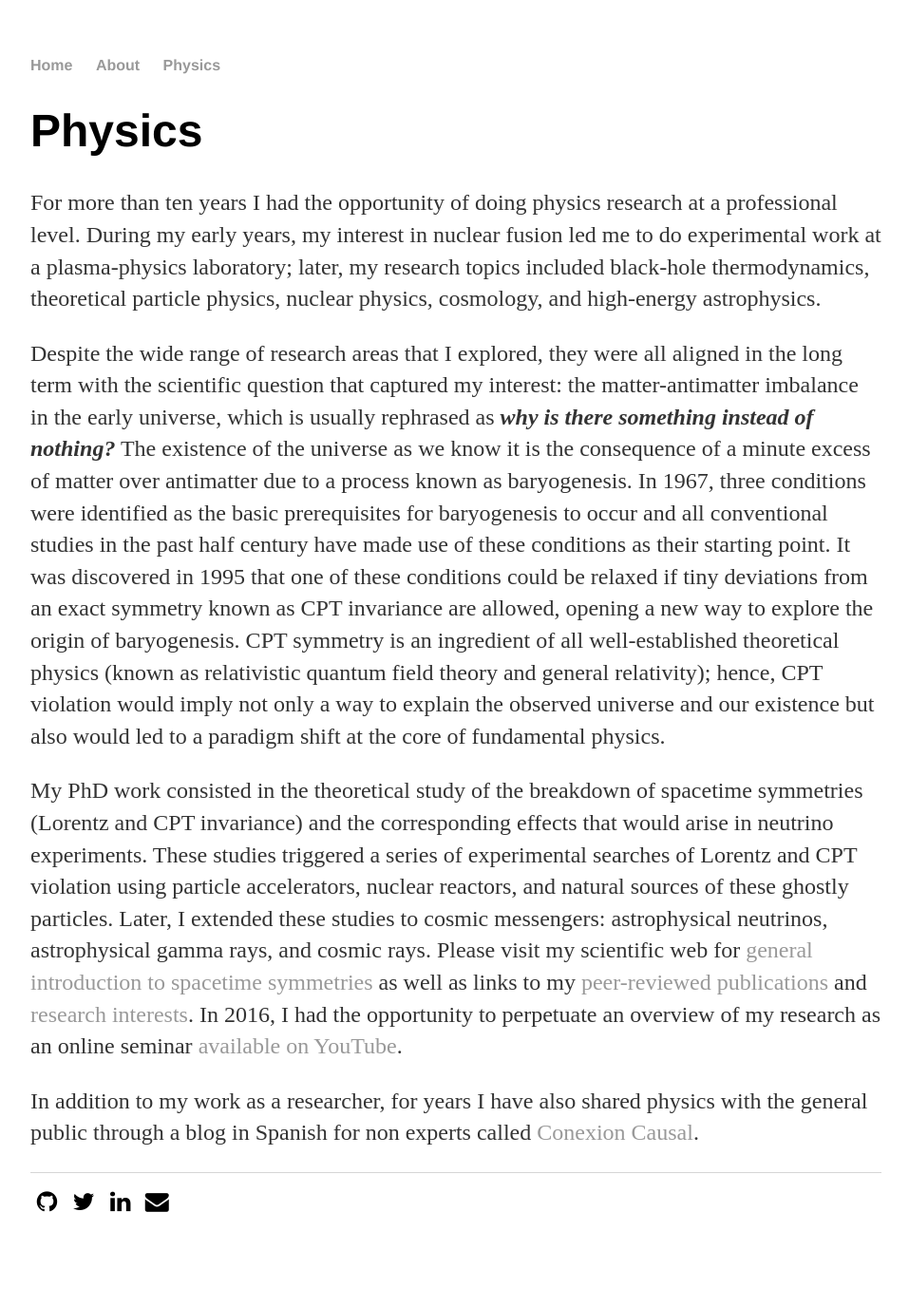
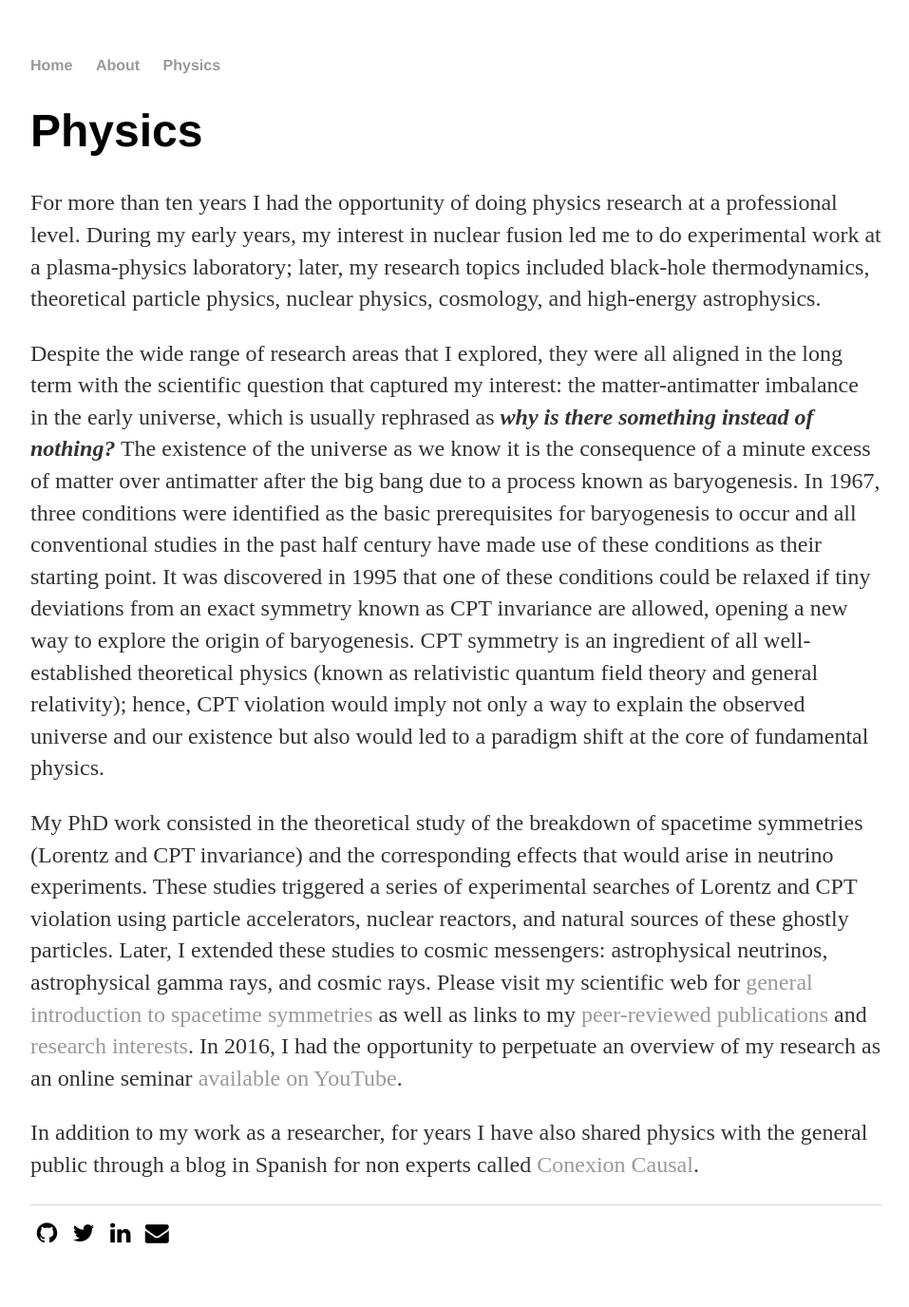
Before and after one commit to jsdiazpo/jsdiazpo.github.io, a Jekyll site: the page built from physics/index.html, in a window 1280 px wide. Shown: the whole page at 95% size, without its empty margins (160-1117 px from the left). Built offline with Jekyll 4.4.1, drawn with Linux system fonts in a browser that asks for light colours; comment, search, counter and statistics services are not loaded; before the commit the page ends 1343 px from its top, so only the background shows below that.

Commit message:
[+] another minor text line

```diff
--- a/physics/index.html
+++ b/physics/index.html
@@ -17,7 +17,7 @@ title: Jorge S. Diaz
 	matter-antimatter imbalance in the early universe, which is usually
 	rephrased as <em><strong>why is there something instead of nothing?</strong></em> The
 	existence of the universe as we know it is the consequence of a minute
-	excess of matter over antimatter due to a process known as baryogenesis. In
+	excess of matter over antimatter after the big bang due to a process known as baryogenesis. In
 	1967, three conditions were identified as the basic prerequisites for
 	baryogenesis to occur and all conventional studies in the past half century
 	have made use of these conditions as their starting point. It was discovered
```
